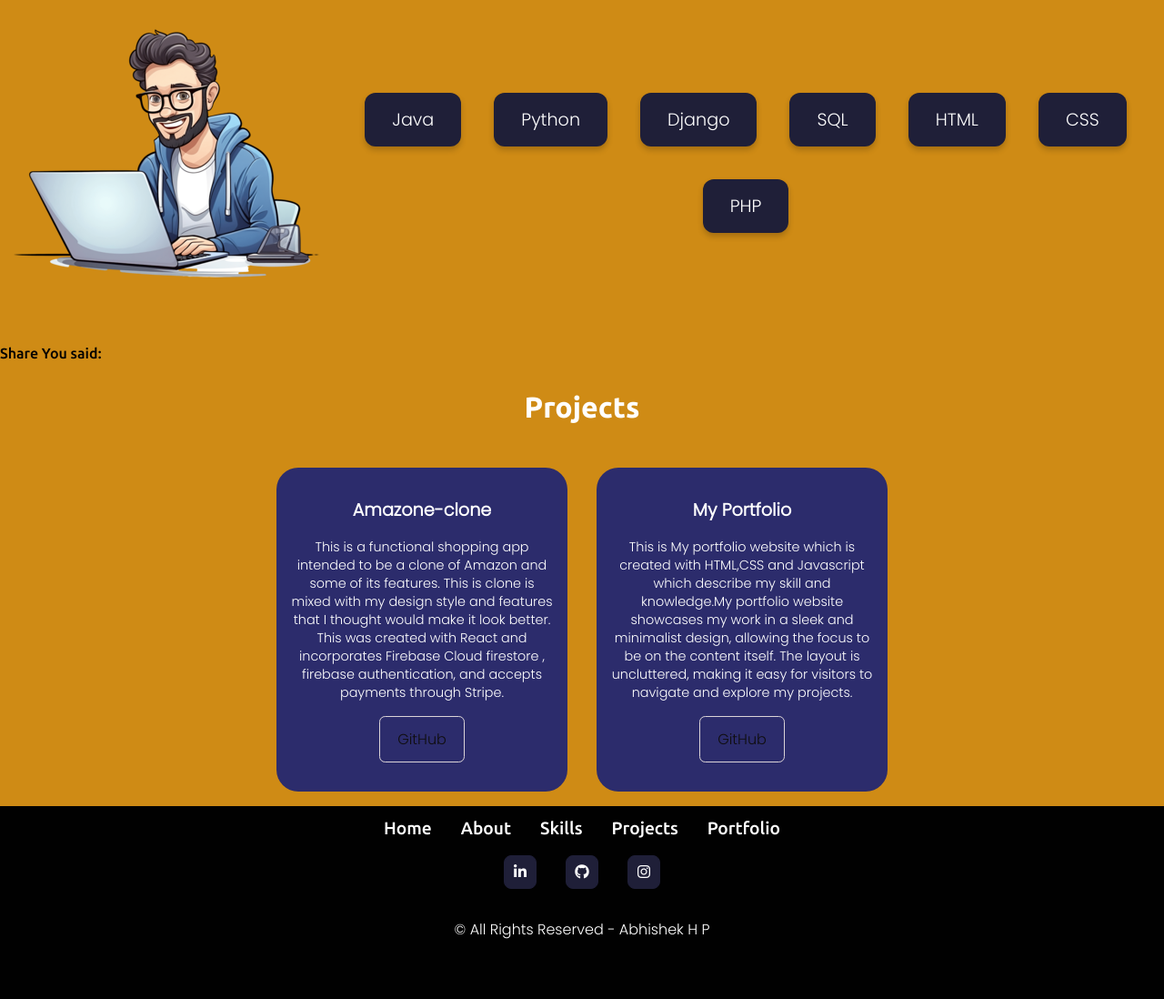
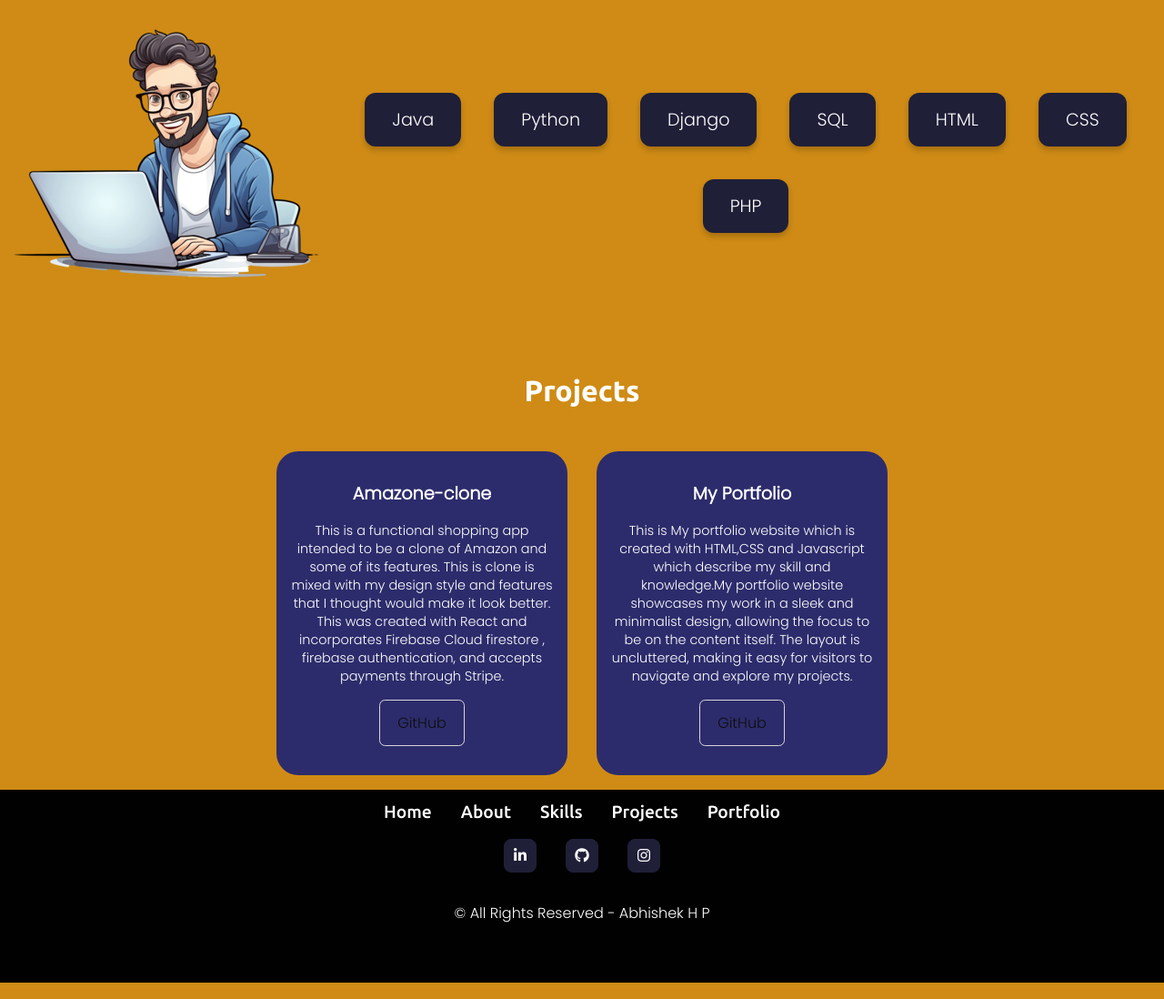
Before and after one commit to abhishekhp2002/Portfolio_using_Django, a Django app: page / in a window 1280 px wide. Shown: the part 1036-2134 px from the top of the page at 91% size. Run offline with Django 4.2, Linux system fonts and the light colour scheme; some libraries are stand-ins or nearby versions.

Commit message:
Update home.html

```diff
--- a/Base/templates/home.html
+++ b/Base/templates/home.html
@@ -121,12 +121,6 @@
 
     <!-- Projects Section -->
 
-
-    Share
-
-
-    You said:
-    <!-- Projects Section -->
         <section id="Projects">
             <h1 class=" t-center my-2 t-white f-2">Projects</h1>
             <div class="projects-container flex s-center">
```
